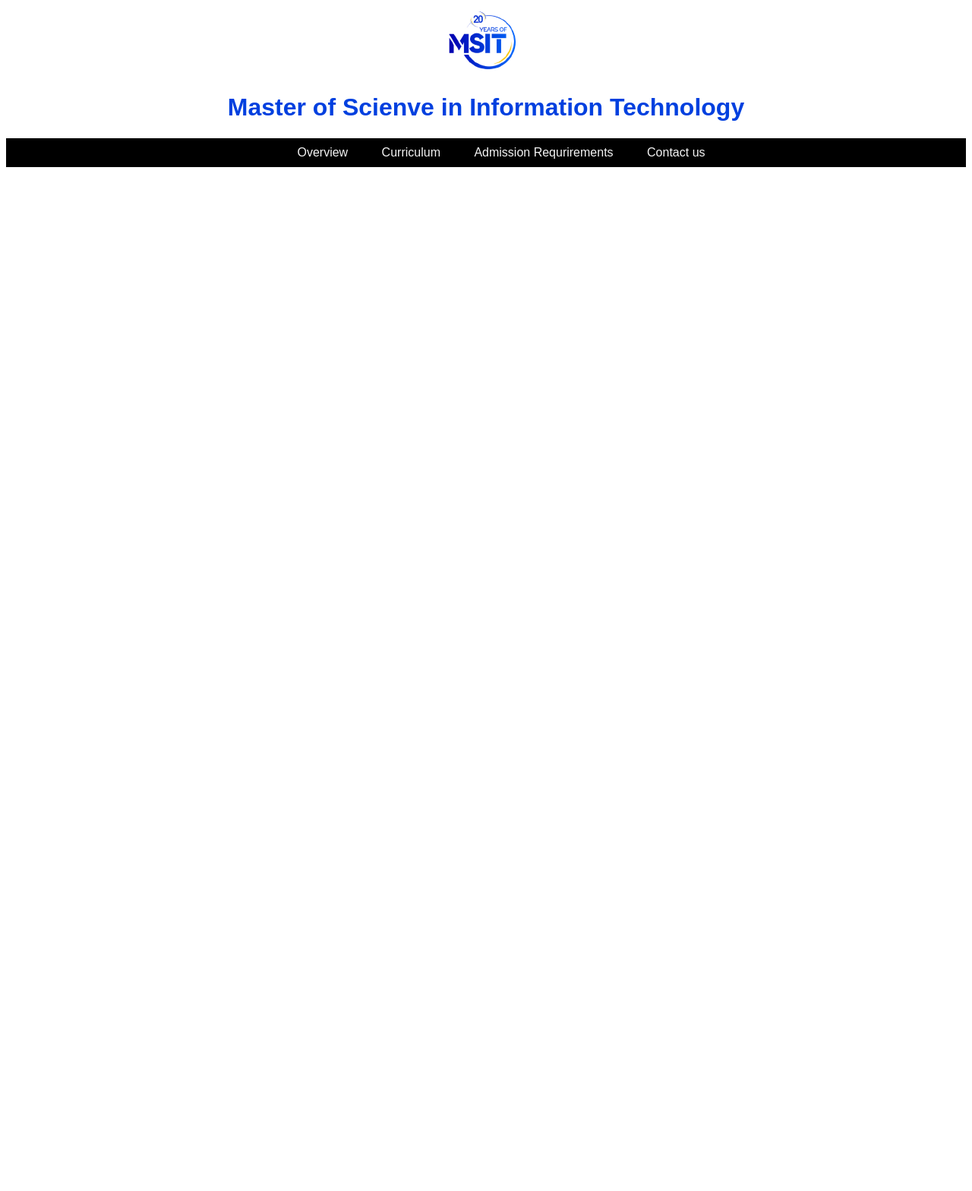
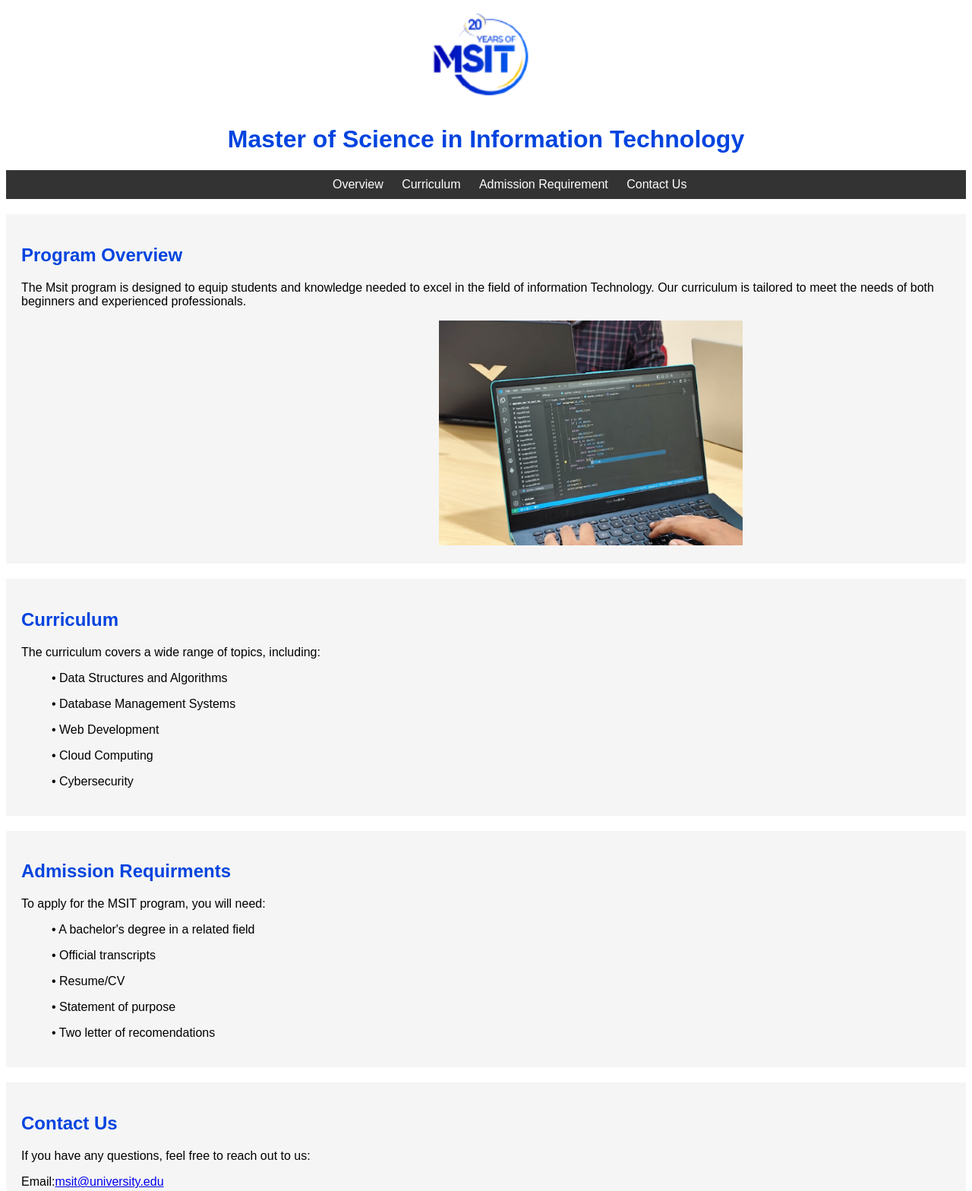
Before and after one commit to Devidarshanam/Day_1, a plain HTML site: page index22.html in a window 1280 px wide. Shown: the top 1568 px of the page at 76% size. Before the commit the page ends 800 px from the top, so only its background shows below. Drawn offline with Linux system fonts and the light colour scheme.

Commit message:
final changes

```diff
--- a/index22.html
+++ b/index22.html
@@ -1,22 +1,63 @@
 <!DOCTYPE html>
-
-<html>
+<html lang="en">
 <head>
-         <title>MSIT - Info Page</title>
+    <meta charset="UTF-8">
+    <meta name="viewport" content="width=device-width, initial-scale=1.0">
+    <title>MSIT</title>
     <link rel="stylesheet" href="stylesnew.css">
 </head>
 <body>
     <header>
-            <img src="../msitlogo.png">
-            <h1>Master of Scienve in Information Technology</h1>
+        <img src="msitlogo.png">
+        <h1>Master of Science in Information Technology</h1>
     </header>
     <nav>
         <ul>
             <li>Overview</li>
             <li>Curriculum</li>
-                <li>Admission Requrirements</li>
-                <li>Contact us</li>
+            <li>Admission Requirement</li>
+            <li>Contact Us</li>
         </ul>
     </nav>
+    <section>
+        <h2>Program Overview</h2>
+        <p>
+            The Msit program is designed to equip students and knowledge needed to excel in the field of information Technology. Our curriculum is tailored to meet the needs of both beginners and experienced professionals.
+        </p>
+        <div class="image">
+            <img src="image.png">
+        </section>
+    </section>
+    <section class="shadow-section">
+        <h2>Curriculum</h2>
+        <p>The curriculum covers a wide range of topics, including: <p>
+        <ul>
+            <p>• Data Structures and Algorithms </p>
+            <p>• Database Management Systems </p>
+            <p>• Web Development </p>
+            <p>• Cloud Computing </p>
+            <p>• Cybersecurity </p>
+        </ul>
+    </section>
+    <section >
+        <h2> Admission Requirments</h2>
+        <p>To apply for the MSIT program, you will need: <p>
+            <ul>
+                <p>• A bachelor's degree in a related field  </p>
+                <p>• Official transcripts </p>
+                <p>• Resume/CV </p>
+                <p>• Statement of purpose </p>
+                <p>• Two letter of recomendations </p>
+            </ul>
+    </section>
+    <section>
+        <h2>Contact Us</h2>
+        <p>If you have any questions, feel free to reach out to us: </p>
+        <p>Email:<a href="mailto: msit@university.edu">msit@university.edu</a></p>
+        <p>Phone: (123) 456-7890</p>
+    </section>
+    <footer>
+        <p>&copy; 2024 University. All rights reserved.</p>
+    </footer>
 </body>
 </html>
--- a/stylesnew.css
+++ b/stylesnew.css
@@ -1,23 +1,50 @@
-body {
-    font-family: Arial, Helvetica, sans-serif;
-}
-
-header {
+header{
     text-align: center;
 }
-
+header img{
+    width: 150px;
+    height:auto;
+    margin-bottom: 30px;
+    display: block;
+    margin-left: auto;
+    margin-right: auto;
+}
+body{
+    font-family:Arial, Helvetica, sans-serif
+}
 h1 {
-    color:#0040df
+    text-align: center;
+    color: #0044df
 }
-
-nav {
-    background-color: black;
-    text-align: center;
+h2 {
+    color: #0044df
+}
+nav{
+    background-color:#333333;
+    padding-left: 380px;
+    border-left-width: 40px;
 }
 
 ul li {
     list-style-type: none;
-    color:whitesmoke;
-    display:inline-block;
-    padding: 10px 20px;
+    color: rgb(255, 255, 255);
+    display: inline-block;
+    padding: 10px;
+    padding-left: 40;
+
 }
+img{
+    max-width: 400px;
+    margin-left: 550px;
+}
+footer{
+    text-align: center;
+    color: white;
+    background-color: #333333;
+    padding:01px;
+}
+section {
+    background-color: whitesmoke;
+    padding: 20px;
+    margin: 20px 0px;
+}
```
Also changed, not shown: image.png (added). Lines whose indentation alone changed are shown as unchanged.
